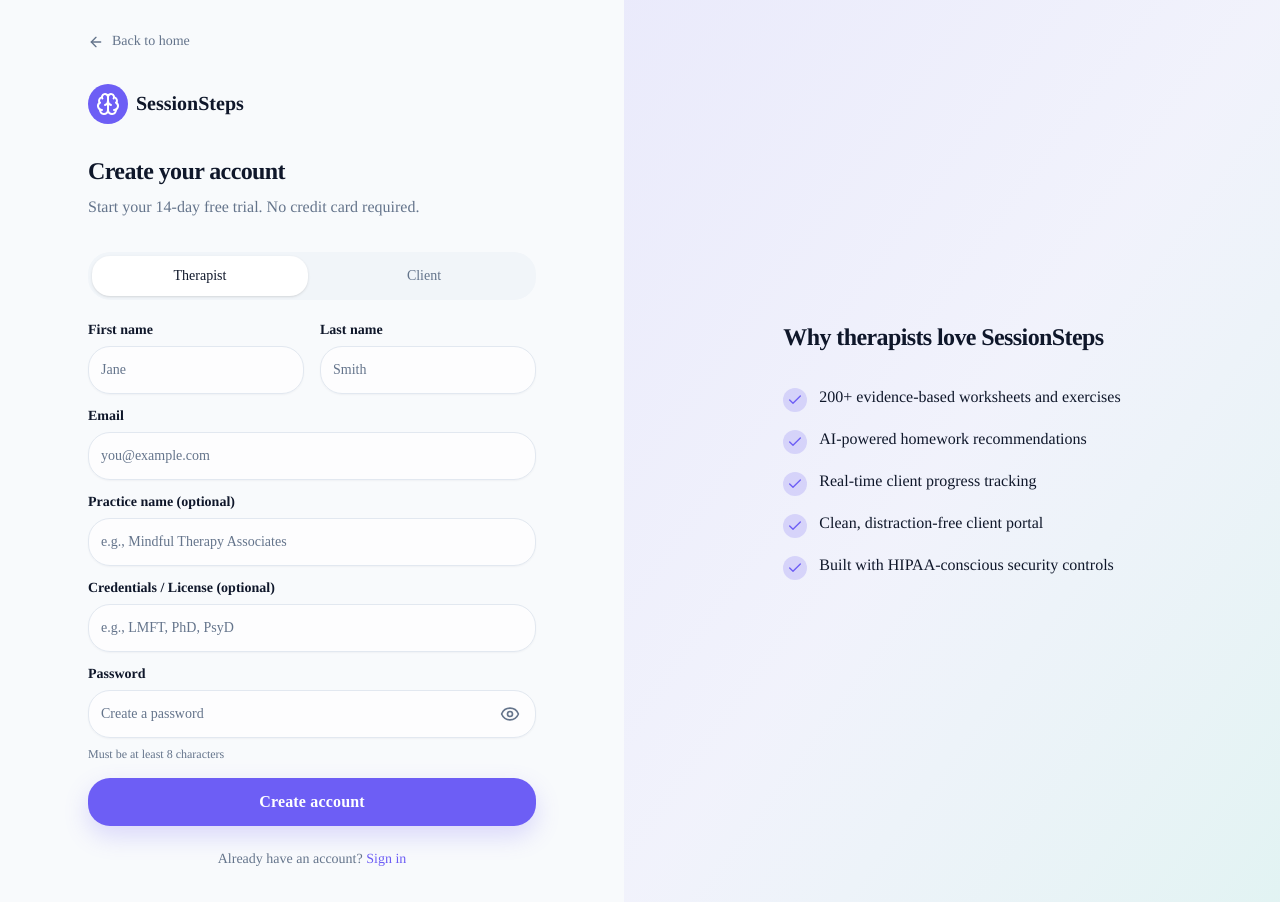
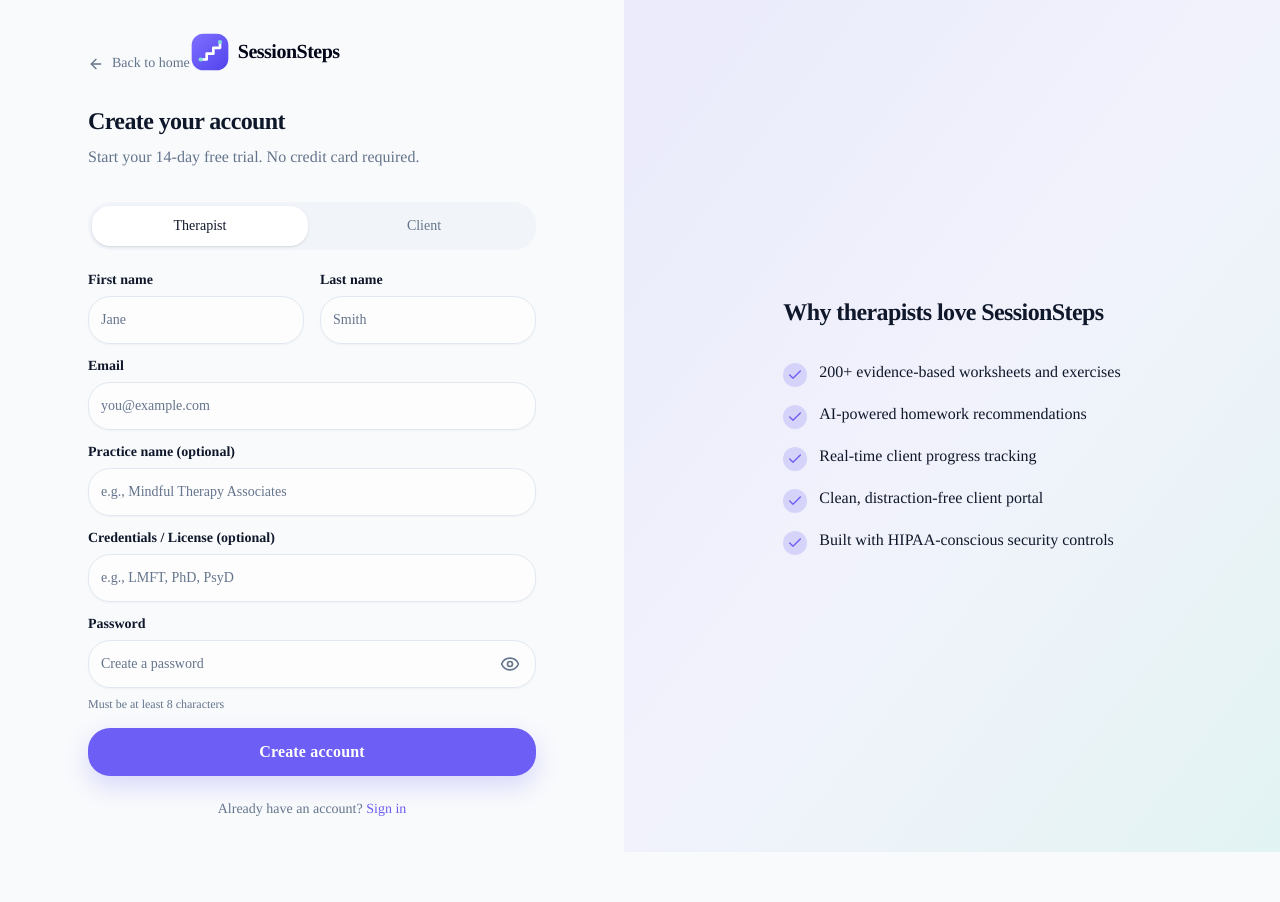
Before and after one commit to tacosundays/v0-therapist-saas-prototype, a Next.js app: page /signup in a window 1280 px wide. After the commit the page ends 852 px from the top, so only its background shows below. Built offline with nearby package versions, Linux system fonts and the light colour scheme; no server answers.

Commit message:
Use canonical logo on every app surface

```diff
--- a/app/client-portal/layout.tsx
+++ b/app/client-portal/layout.tsx
@@ -2,7 +2,8 @@
 
 import { useEffect, useState } from "react"
 import { getClient } from "@/lib/supabase/client"
-import { Loader2, Brain, LogOut, AlertCircle } from "lucide-react"
+import { Loader2, LogOut, AlertCircle } from "lucide-react"
+import { SessionStepsLogo } from "@/components/brand/sessionsteps-logo"
 import { Button } from "@/components/ui/button"
 import { checkUserRole } from "@/lib/auth/check-user-role"
 import { logClientAuditEvent } from "@/lib/audit-client"
@@ -133,11 +134,8 @@ export default function ClientPortalLayout({
         <div className="max-w-4xl mx-auto px-4 sm:px-6 lg:px-8">
           <div className="flex items-center justify-between h-16">
             <div className="flex items-center gap-3">
-              <div className="flex h-10 w-10 items-center justify-center rounded-2xl bg-[#6D5EF5] shadow-[0_14px_30px_rgba(109,94,245,0.24)]">
-                <Brain className="h-5 w-5 text-white" />
-              </div>
               <div>
-                <span className="block font-bold tracking-tight text-slate-950">SessionSteps</span>
+                <SessionStepsLogo />
                 <span className="block text-[11px] font-semibold uppercase tracking-[0.16em] text-slate-400">Client Portal</span>
               </div>
             </div>
--- a/app/forgot-password/page.tsx
+++ b/app/forgot-password/page.tsx
@@ -6,7 +6,8 @@ import { motion } from "framer-motion"
 import { Button } from "@/components/ui/button"
 import { Input } from "@/components/ui/input"
 import { Label } from "@/components/ui/label"
-import { Brain, ArrowLeft, Mail } from "lucide-react"
+import { ArrowLeft, Mail } from "lucide-react"
+import { SessionStepsLogo } from "@/components/brand/sessionsteps-logo"
 
 export default function ForgotPasswordPage() {
   const [submitted, setSubmitted] = useState(false)
@@ -51,12 +52,7 @@ export default function ForgotPasswordPage() {
           Back to sign in
         </Link>
 
-        <div className="flex items-center gap-2 mb-8">
-          <div className="w-10 h-10 rounded-xl bg-primary flex items-center justify-center">
-            <Brain className="w-6 h-6 text-primary-foreground" />
-          </div>
-          <span className="font-semibold text-xl text-foreground">SessionSteps</span>
-        </div>
+        <SessionStepsLogo className="mb-8" />
 
         <h1 className="text-2xl font-bold text-foreground mb-2">Reset your password</h1>
         <p className="text-muted-foreground mb-8">
--- a/app/login/page.tsx
+++ b/app/login/page.tsx
@@ -7,6 +7,7 @@ import { Button } from "@/components/ui/button"
 import { Input } from "@/components/ui/input"
 import { Label } from "@/components/ui/label"
 import { Brain, Eye, EyeOff, ArrowLeft, Loader2 } from "lucide-react"
+import { SessionStepsLogo } from "@/components/brand/sessionsteps-logo"
 import { getClient, getSupabaseBrowserConfigStatus } from "@/lib/supabase/client"
 import { checkUserRole } from "@/lib/auth/check-user-role"
 import { logClientAuditEvent } from "@/lib/audit-client"
@@ -484,12 +485,7 @@ export default function LoginPage() {
           transition={{ duration: 0.5 }}
           className="w-full max-w-md"
         >
-          <div className="flex items-center gap-2 mb-8">
-            <div className="w-10 h-10 rounded-xl bg-primary flex items-center justify-center">
-              <Brain className="w-6 h-6 text-primary-foreground" />
-            </div>
-            <span className="font-semibold text-xl text-foreground">SessionSteps</span>
-          </div>
+          <SessionStepsLogo className="mb-8" />
 
           <h1 className="text-2xl font-bold text-foreground mb-2">Verify your login</h1>
           <p className="text-muted-foreground mb-6">Enter the code from your authenticator app to continue.</p>
@@ -590,12 +586,7 @@ export default function LoginPage() {
             Back to home
           </Link>
 
-          <div className="flex items-center gap-2 mb-8">
-            <div className="w-10 h-10 rounded-xl bg-primary flex items-center justify-center">
-              <Brain className="w-6 h-6 text-primary-foreground" />
-            </div>
-            <span className="font-semibold text-xl text-foreground">SessionSteps</span>
-          </div>
+          <SessionStepsLogo className="mb-8" />
 
           <h1 className="text-2xl font-bold text-foreground mb-2">Welcome back</h1>
           <p className="text-muted-foreground mb-8">Sign in to your account to continue</p>
--- a/app/onboarding/page.tsx
+++ b/app/onboarding/page.tsx
@@ -26,6 +26,7 @@ import { Button } from "@/components/ui/button"
 import { Card, CardContent } from "@/components/ui/card"
 import { Input } from "@/components/ui/input"
 import { Label } from "@/components/ui/label"
+import { SessionStepsLogo } from "@/components/brand/sessionsteps-logo"
 import { Progress } from "@/components/ui/progress"
 import { getTherapistId } from "@/lib/auth/check-user-role"
 import { getClient } from "@/lib/supabase/client"
@@ -242,8 +243,7 @@ export default function OnboardingPage() {
       <header className="border-b border-border/70 bg-background/80 px-4 py-4 backdrop-blur">
         <div className="mx-auto flex max-w-6xl items-center justify-between gap-4">
           <Link href="/" className="flex items-center gap-2">
-            <span className="flex h-9 w-9 items-center justify-center rounded-xl bg-primary"><Brain className="h-5 w-5 text-primary-foreground" /></span>
-            <span className="text-lg font-semibold">SessionSteps</span>
+            <SessionStepsLogo />
           </Link>
           <Button variant="ghost" onClick={skip} disabled={isSaving}>Skip for now</Button>
         </div>
--- a/app/portal/layout.tsx
+++ b/app/portal/layout.tsx
@@ -2,7 +2,8 @@
 
 import Link from "next/link"
 import { useState, useEffect, useRef } from "react"
-import { Brain, LogOut, Loader2 } from "lucide-react"
+import { LogOut, Loader2 } from "lucide-react"
+import { SessionStepsLogo } from "@/components/brand/sessionsteps-logo"
 import { Button } from "@/components/ui/button"
 import { getClient } from "@/lib/supabase/client"
 import type { User } from "@supabase/supabase-js"
@@ -77,10 +78,7 @@ export default function PortalLayout({
         <div className="max-w-4xl mx-auto px-4 sm:px-6 lg:px-8">
           <div className="flex items-center justify-between h-16">
             <Link href="/portal" className="flex items-center gap-2">
-              <div className="w-9 h-9 rounded-xl bg-primary flex items-center justify-center">
-                <Brain className="w-5 h-5 text-primary-foreground" />
-              </div>
-              <span className="font-semibold text-lg text-foreground">SessionSteps</span>
+              <SessionStepsLogo />
             </Link>
 
             <div className="flex items-center gap-4">
--- a/app/pricing/page.tsx
+++ b/app/pricing/page.tsx
@@ -7,11 +7,11 @@ import { Button } from "@/components/ui/button"
 import { Card, CardContent } from "@/components/ui/card"
 import {
   Check,
-  Brain,
   ArrowLeft,
   HelpCircle,
   Sparkles
 } from "lucide-react"
+import { SessionStepsLogo } from "@/components/brand/sessionsteps-logo"
 import {
   Accordion,
   AccordionContent,
@@ -73,10 +73,7 @@ export default function PricingPage() {
         <div className="max-w-7xl mx-auto px-4 sm:px-6 lg:px-8">
           <div className="flex items-center justify-between h-16">
             <Link href="/" className="flex items-center gap-2">
-              <div className="w-9 h-9 rounded-xl bg-primary flex items-center justify-center">
-                <Brain className="w-5 h-5 text-primary-foreground" />
-              </div>
-              <span className="font-semibold text-lg text-foreground">SessionSteps</span>
+              <SessionStepsLogo />
             </Link>
             <Button variant="ghost" asChild>
               <Link href="/">
--- a/app/signup/page.tsx
+++ b/app/signup/page.tsx
@@ -6,7 +6,8 @@ import { motion } from "framer-motion"
 import { Button } from "@/components/ui/button"
 import { Input } from "@/components/ui/input"
 import { Label } from "@/components/ui/label"
-import { Brain, Eye, EyeOff, ArrowLeft, Check, Loader2, Mail } from "lucide-react"
+import { Eye, EyeOff, ArrowLeft, Check, Loader2, Mail } from "lucide-react"
+import { SessionStepsLogo } from "@/components/brand/sessionsteps-logo"
 import { getClient } from "@/lib/supabase/client"
 import { hashInviteToken, normalizeInviteEmail } from "@/lib/invitations"
 
@@ -327,12 +328,7 @@ export default function SignupPage() {
             Back to home
           </Link>
 
-          <div className="flex items-center gap-2 mb-8">
-            <div className="w-10 h-10 rounded-xl bg-primary flex items-center justify-center">
-              <Brain className="w-6 h-6 text-primary-foreground" />
-            </div>
-            <span className="font-semibold text-xl text-foreground">SessionSteps</span>
-          </div>
+          <SessionStepsLogo className="mb-8" />
 
           <h1 className="text-2xl font-bold text-foreground mb-2">Create your account</h1>
           <p className="text-muted-foreground mb-8">
--- a/components/dashboard/sidebar.tsx
+++ b/components/dashboard/sidebar.tsx
@@ -3,7 +3,6 @@
 import Link from "next/link"
 import { usePathname } from "next/navigation"
 import {
-  Brain,
   LayoutDashboard,
   Inbox,
   CalendarDays,
@@ -28,6 +27,7 @@ import {
   Menu,
   X,
 } from "lucide-react"
+import { SessionStepsLogo, SessionStepsMark } from "@/components/brand/sessionsteps-logo"
 import { cn } from "@/lib/utils"
 import { useState, useEffect, useRef } from "react"
 import { getClient } from "@/lib/supabase/client"
@@ -251,11 +251,8 @@ export function DashboardSidebar() {
           >
             <div className="flex items-center justify-between border-b border-slate-200/70 px-5 py-4">
               <Link href="/dashboard" className="flex min-w-0 items-center gap-3">
-                <span className="flex h-10 w-10 shrink-0 items-center justify-center rounded-2xl bg-primary shadow-[0_12px_28px_rgba(109,94,245,0.24)]">
-                  <Brain className="h-6 w-6 text-white" />
-                </span>
                 <span className="min-w-0">
-                  <span className="block truncate text-lg font-bold tracking-tight text-slate-950">SessionSteps</span>
+                  <SessionStepsLogo />
                   <span className="block text-[10px] font-semibold uppercase tracking-[0.16em] text-slate-400">Therapist workspace</span>
                 </span>
               </Link>
@@ -317,12 +314,10 @@ export function DashboardSidebar() {
       {/* Logo */}
       <div className="border-b border-slate-200/70 px-5 py-4">
         <Link href="/dashboard" className="flex items-center gap-3">
-          <div className="flex h-10 w-10 shrink-0 items-center justify-center rounded-2xl bg-primary shadow-[0_12px_28px_rgba(109,94,245,0.24)]">
-            <Brain className="h-6 w-6 text-white" />
-          </div>
+          {collapsed && <SessionStepsMark className="h-10 w-10" />}
           {!collapsed && (
             <div>
-              <span className="block text-lg font-bold tracking-tight text-slate-950">SessionSteps</span>
+              <SessionStepsLogo />
               <span className="block text-[11px] font-medium uppercase tracking-[0.16em] text-slate-400">
                 {isDemoMode ? "Demo Workspace" : "Homework"}
               </span>
```
Also changed, not shown: 1 other file (tests, documents, lock files or other folders).
